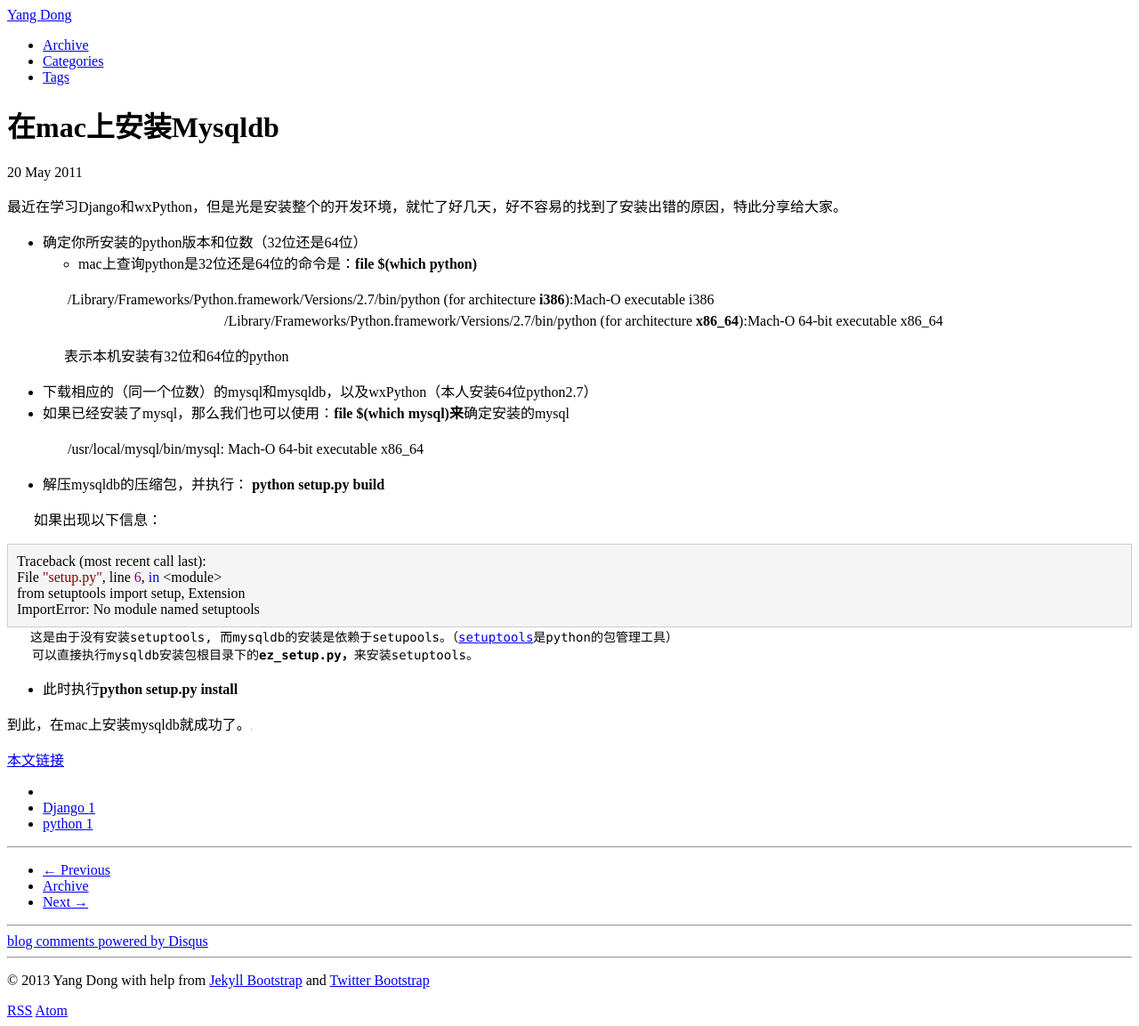
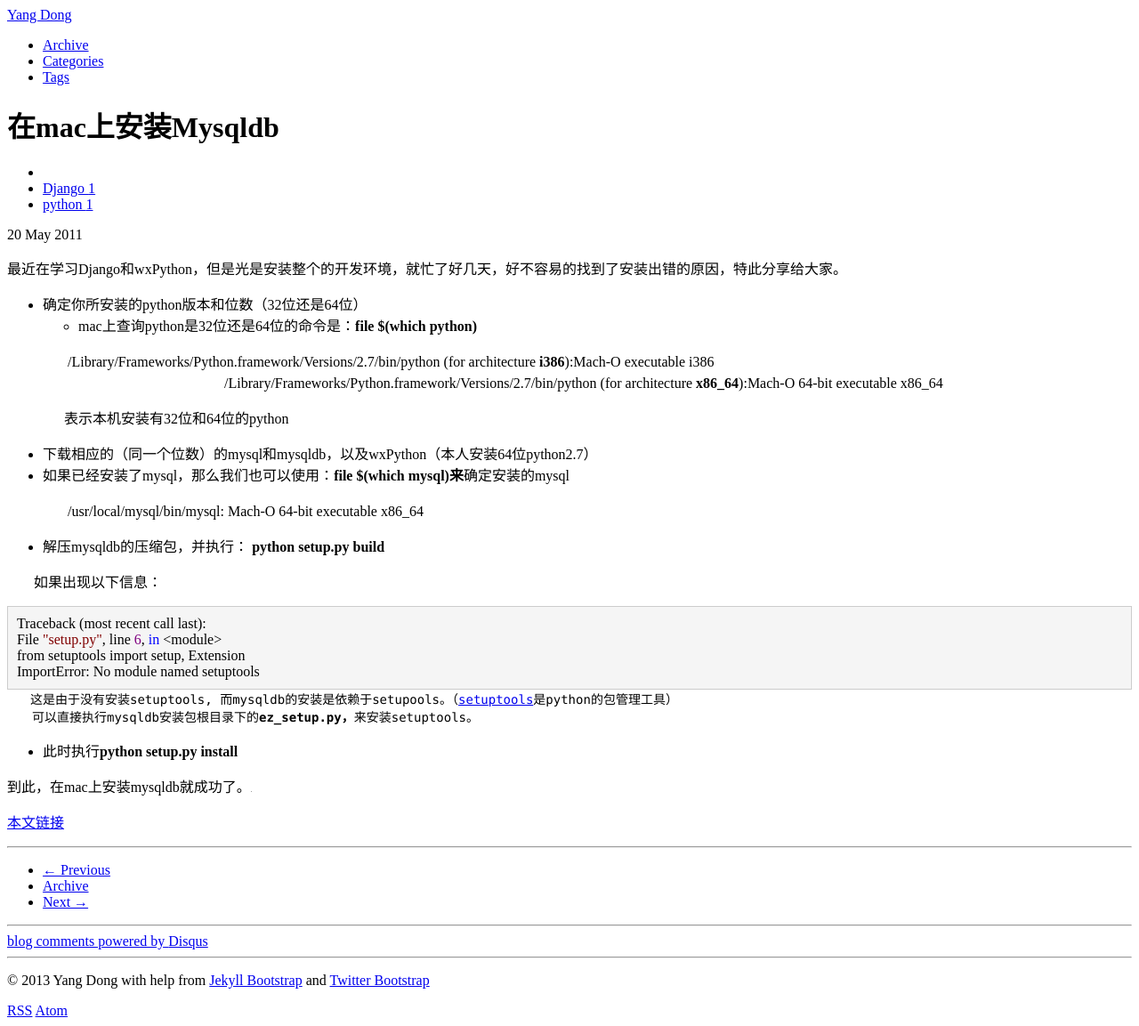
Before and after one commit to yangdong/yangdong.github.io, a Jekyll site: the page built from _posts/2011-05-20-how-to-install-mysqldb-for-python.html, in a window 1280 px wide. Shown: the whole page at 89% size. Built offline with Jekyll 4.4.1, drawn with Linux system fonts in a browser that asks for light colours; comment, search, counter and statistics services are not loaded.

Commit message:
move the tag on the top of the blog

```diff
--- a/_includes/themes/twitter/default.html
+++ b/_includes/themes/twitter/default.html
@@ -29,7 +29,6 @@
     <!-- atom & rss feed -->
     <link href="{{ BASE_PATH }}{{ site.JB.atom_path }}" type="application/atom+xml" rel="alternate" title="Sitewide ATOM Feed">
     <link href="{{ BASE_PATH }}{{ site.JB.rss_path }}" type="application/rss+xml" rel="alternate" title="Sitewide RSS Feed">
-
   </head>
 
   <body>
--- a/_includes/themes/twitter/post.html
+++ b/_includes/themes/twitter/post.html
@@ -2,16 +2,7 @@
   <h1>{{ page.title }} {% if page.tagline %}<small>{{page.tagline}}</small>{% endif %}</h1>
 </div>
 
-<div class="row-fluid post-full">
-  <div class="span12">
-    <div class="date">
-      <span>{{ page.date | date_to_long_string }}</span>
-    </div>
-    <div class="content">
-      {{ content }}
-    </div>
-
-  {% unless page.categories == empty %}
+{% unless page.categories == empty %}
     <ul class="tag_box inline">
       <li><i class="icon-folder-open"></i></li>
       {% assign categories_list = page.categories %}
@@ -26,6 +17,15 @@
       {% include JB/tags_list %}
     </ul>
   {% endunless %}
+
+<div class="row-fluid post-full">
+  <div class="span12">
+    <div class="date">
+      <span>{{ page.date | date_to_long_string }}</span>
+    </div>
+    <div class="content">
+      {{ content }}
+    </div>
 
     <hr>
     <div class="pagination">
```
